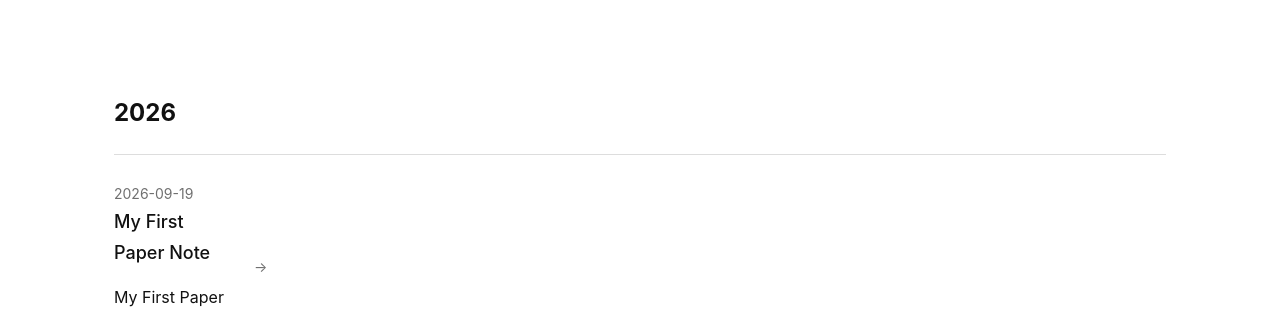
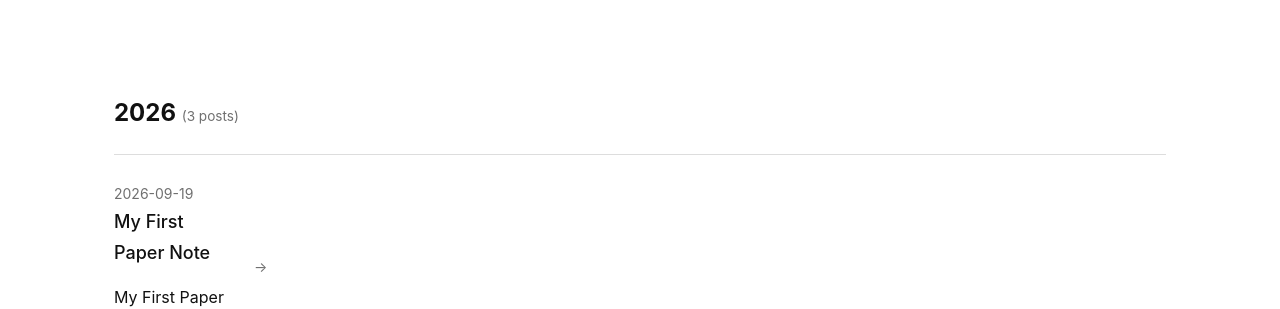
Before and after one commit to JihunYangKR/JihunYangKR.github.io, a Jekyll site: the page built from archive/years/index.html, in a window 1280 px wide and 900 px high, scrolled down 554 px. Shown: the part 152-461 px from the top of the window. Built offline with Jekyll 4.4.1, drawn with Linux system fonts in a browser that asks for light colours.

Commit message:
Years numbering

```diff
--- a/archive/years/index.html
+++ b/archive/years/index.html
@@ -101,6 +101,15 @@ layout: null
 
             <h2>
                 {{ year.name }}
+                <span
+                    style="
+                        font-size: 0.85rem;
+                        font-weight: normal;
+                        opacity: 0.6;
+                    "
+                >
+                    ({{ year.items.size }} posts)
+                </span>
             </h2>
 
             <div class="archive-list">
```
